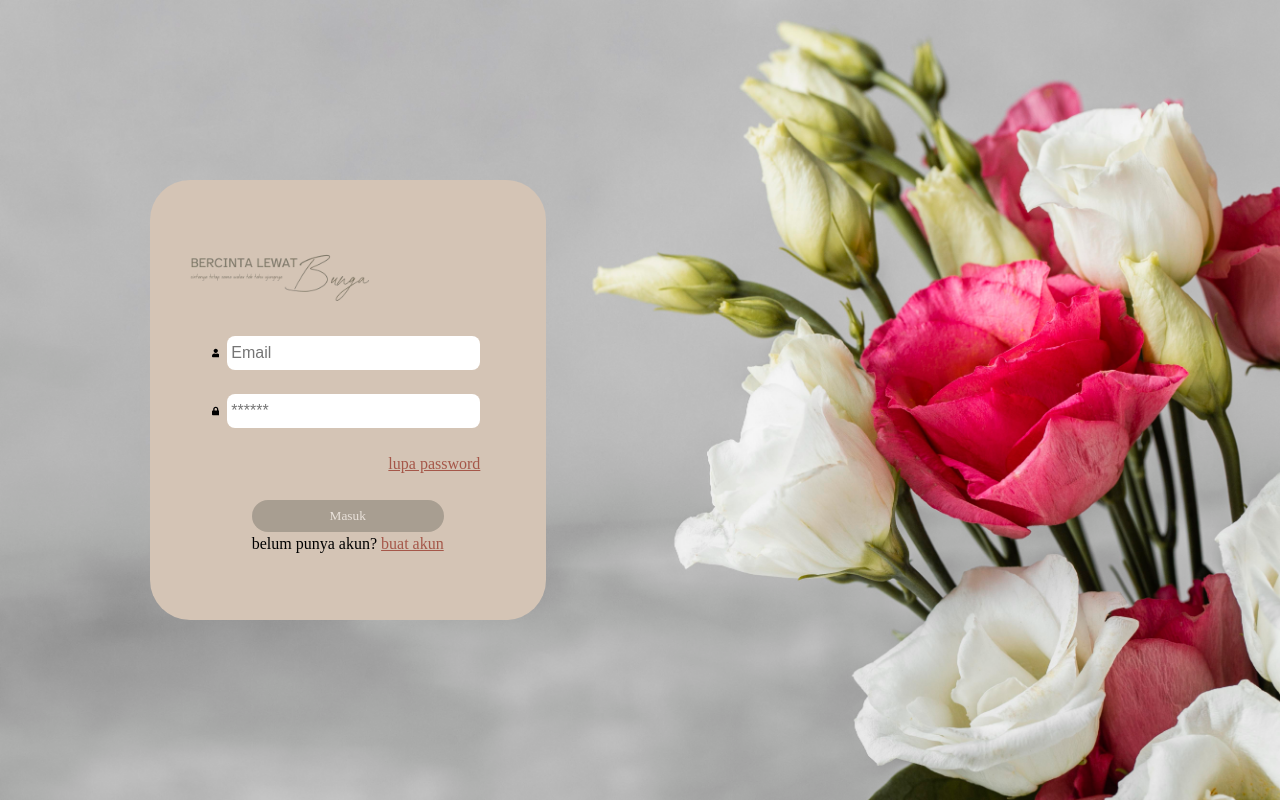
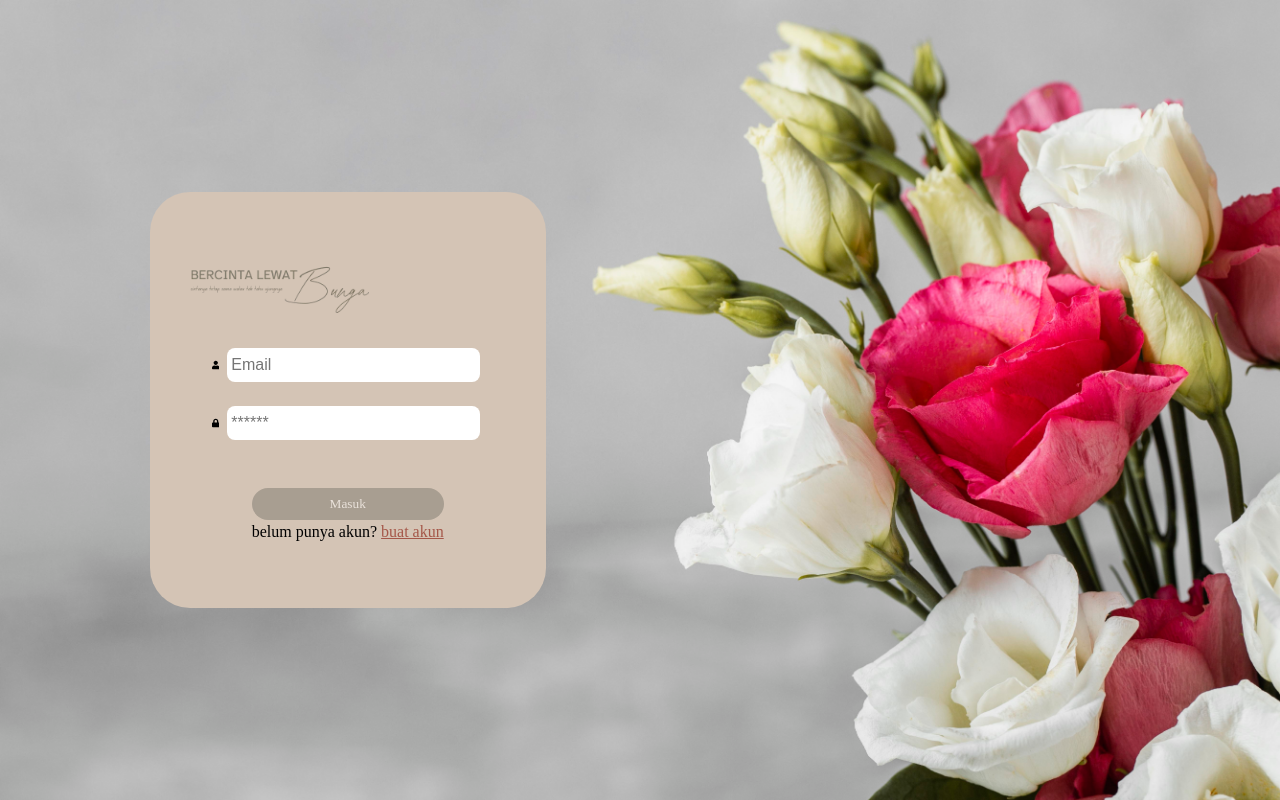
Before and after one commit to aryaaqilah/BercintaLewatBunga-Code, a React (Create React App) app: page /login in a window 1280 px wide. Built offline with nearby package versions, Linux system fonts and the light colour scheme.

Commit message:
takeout lupa password and adjust register success navigation

```diff
--- a/src/pages/Login/Login.jsx
+++ b/src/pages/Login/Login.jsx
@@ -197,10 +197,6 @@ export default function Login() {
             message="Password harus diisi."
             isTouched={isTouched.password}
           />
-
-          <a href="#" className="p1 txt-color-primary">
-            lupa password
-          </a>
         </div>
 
         <div className="AlignCenter">
--- a/src/pages/Register/Register.jsx
+++ b/src/pages/Register/Register.jsx
@@ -2,6 +2,7 @@ import { useState, useEffect } from 'react';
 import PrimaryLogoLight from '../../assets/Logo/Logo_Primary_Dark.png';
 import { FaUser, FaLock, FaEnvelope } from 'react-icons/fa';
 import { useAlert } from "../../contexts/AlertContext";
+import { useNavigate } from "react-router-dom";
 
 // --- Komponen Umpan Balik Validasi Inline (Dibiarkan untuk kebutuhan tampilan Anda) ---
 const ValidationMessage = ({ field, isValid, message, isTouched }) => {
@@ -17,6 +18,7 @@ const ValidationMessage = ({ field, isValid, message, isTouched }) => {
 
 export default function Register() {
     const { showAlert } = useAlert();
+    const navigate = useNavigate();
     const [formData, setFormData] = useState({
         name: '',
         email: '',
@@ -56,7 +58,7 @@ export default function Register() {
 
         // ... (LOGIKA VALIDASI TETAP SAMA DENGAN KODE ASLI ANDA) ...
         if (name === 'name') {
-            const onlyLettersRegex = /^[a-zA-Z]+$/;
+            const onlyLettersRegex = /^[a-zA-Z ]+$/;
             if (value.length <= 8) {
                 isValid = false;
                 errorMessage = "Nama harus lebih dari 8 huruf.";
@@ -195,9 +197,8 @@ export default function Register() {
                 if (response.ok) {
                     // Status 200-299: Berhasil
                     console.log("Registrasi/Penyimpanan Berhasil:", responseData);
-                    showAlert("Data Berhasil Disimpan! Silakan lanjutkan.");
-                    // Opsional: Reset form atau redirect
-                    // setFormData({ name: '', email: '', password: '', confirmPassword: '' });
+                    navigate("/login");
+                    showAlert("Data Berhasil Disimpan!");
                 } else {
                     // Status 400 atau 500: Error dari Server
                     const serverErrorMessage = responseData.message || responseData.error || "Gagal menyimpan data ke server.";
```
